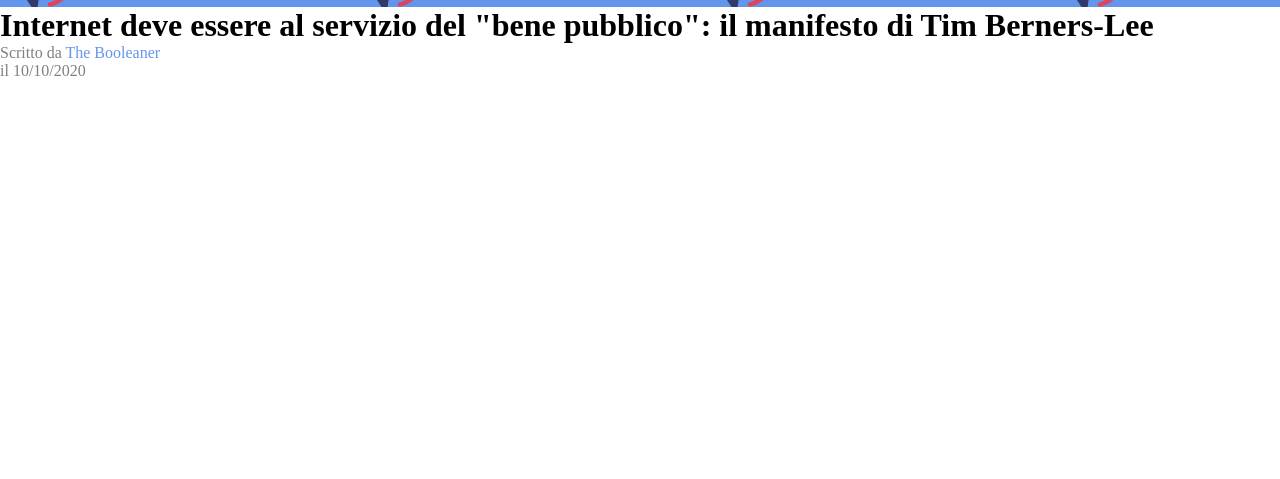
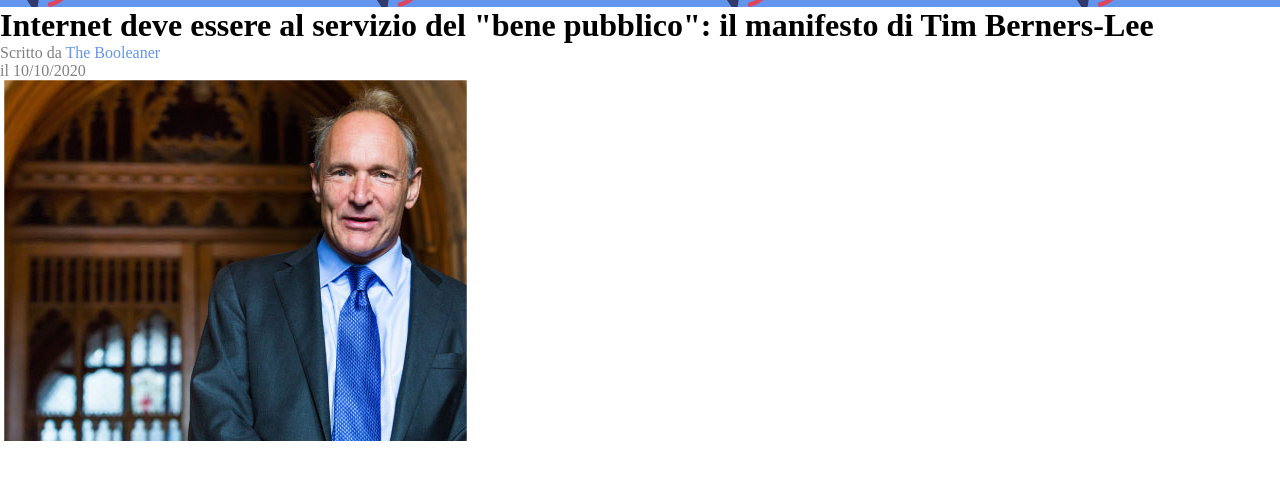
Before and after one commit to antoniozacca/html-css-booleaner, a plain HTML site: page index.html in a window 1280 px wide. Shown: the part 93-572 px from the top of the page. Drawn offline with Linux system fonts and the light colour scheme.

Commit message:
add image in index.html

```diff
--- a/index.html
+++ b/index.html
@@ -16,8 +16,10 @@
     <p class="color-p">il 10/10/2020</p>
 </header>
 <main>
-
-
+ <div>
+    <img class= src="./img/tim-1.jpg" alt="">
+    <img src="./img/tim-2.jpg" alt="">
+ </div>
 
 </main>
 </body>
```
Also changed, not shown: css/style.css (line endings or trailing spaces).
